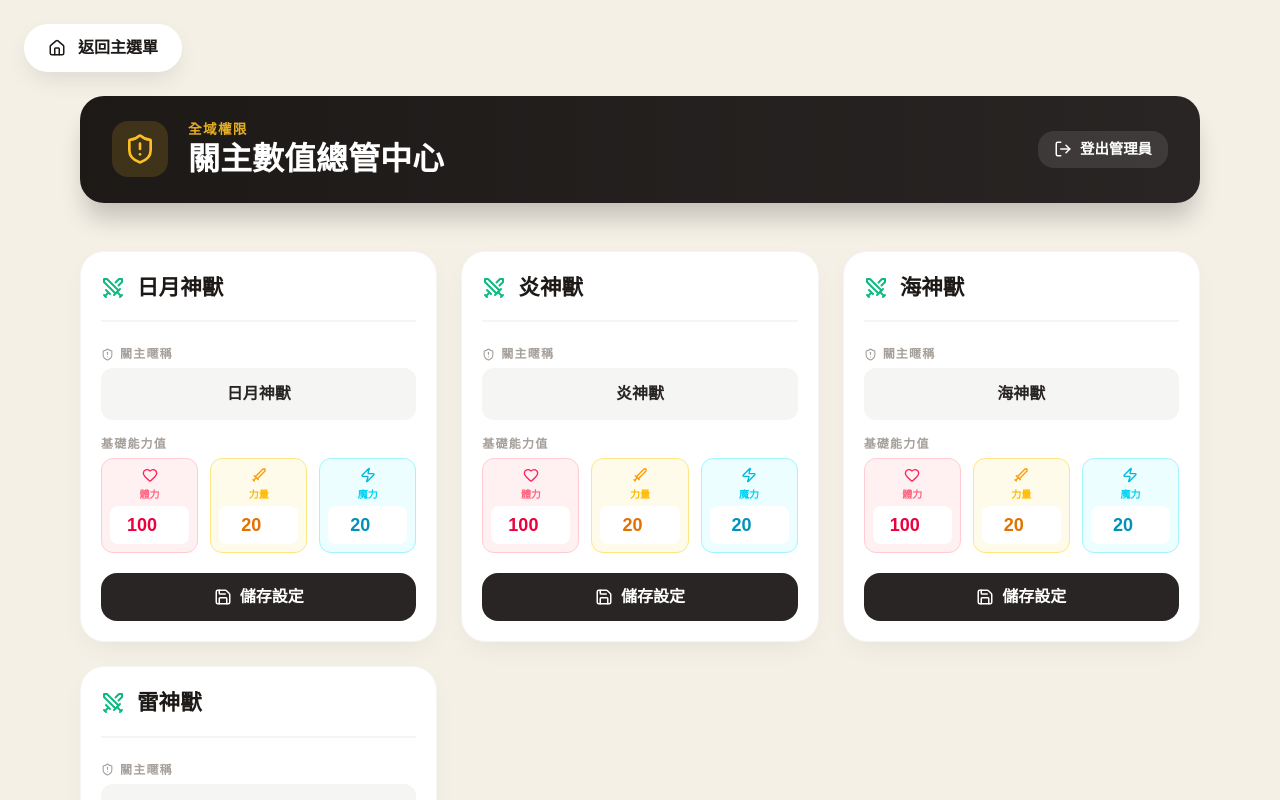
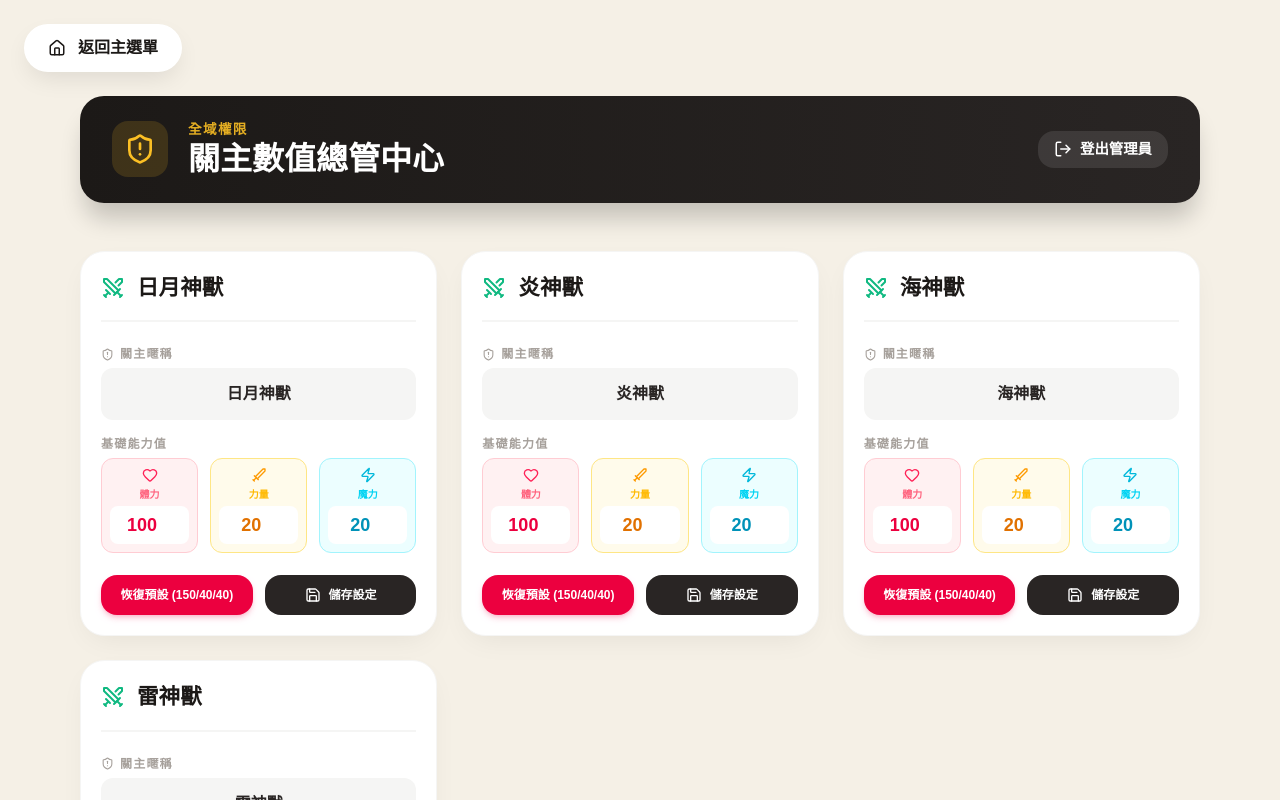
Before and after one commit to VisTzem/beat2, a Next.js app: page /guide/masters in a window 1280 px wide. Shown: the top 800 px of the page. Built offline with nearby package versions, Linux system fonts and the light colour scheme; no server answers; the database is empty; sample sign-in values are in the browser's storage; a web font is replaced by a local one.

Commit message:
feat: add restore defaults (150/40/40) buttons for guide masters page

```diff
--- a/src/app/guide/masters/page.tsx
+++ b/src/app/guide/masters/page.tsx
@@ -62,6 +62,35 @@ export default function MastersDashboardPage() {
       console.error("Save error:", error);
       alert("儲存失敗，請檢查連線");
       setIsSaving(null);
+    }
+  };
+
+  const handleResetDefault = async (id: string) => {
+    const beastNames = ["日月神獸", "炎神獸", "海神獸", "雷神獸"];
+    const idx = parseInt(id.replace("master", "")) - 1;
+    const defaultName = beastNames[idx] || "神獸";
+
+    if (!confirm(`確定要將 ${masters[id]?.name || defaultName} 恢復成預設數值 (生命150, 力量40, 魔力40) 嗎？`)) return;
+
+    const updated = {
+      ...masters[id],
+      stamina: 150,
+      strength: 40,
+      magic: 40
+    };
+
+    setMasters(prev => ({ ...prev, [id]: updated }));
+
+    try {
+      await update(ref(db, `masters/${id}`), {
+        stamina: 150,
+        strength: 40,
+        magic: 40
+      });
+      alert("已成功恢復預設值並儲存！");
+    } catch (e) {
+      console.error(e);
+      alert("儲存失敗，請檢查連線！");
     }
   };
 
@@ -143,13 +172,21 @@ export default function MastersDashboardPage() {
                       </div>
                     </div>
 
-                    <button
-                      onClick={() => handleSave(masterId)}
-                      disabled={isSaving === masterId}
-                      className={`guide-op-btn w-full py-3 mt-1 transition-all ${isSaving === masterId ? 'bg-emerald-500 text-white scale-95' : 'bg-stone-800 text-white hover:bg-stone-700'}`}
-                    >
-                      {isSaving === masterId ? <><ShieldAlert size={18}/> 已儲存！</> : <><Save size={18}/> 儲存設定</>}
-                    </button>
+                    <div className="flex gap-3 mt-1.5 w-full">
+                      <button
+                        onClick={() => handleResetDefault(masterId)}
+                        className="guide-op-btn flex-1 py-3 bg-rose-600 hover:bg-rose-500 text-white font-bold transition-all text-xs rounded-xl shadow-md shadow-rose-600/20"
+                      >
+                        恢復預設 (150/40/40)
+                      </button>
+                      <button
+                        onClick={() => handleSave(masterId)}
+                        disabled={isSaving === masterId}
+                        className={`guide-op-btn flex-1 py-3 transition-all text-xs rounded-xl ${isSaving === masterId ? 'bg-emerald-500 text-white scale-95' : 'bg-stone-800 text-white hover:bg-stone-700'}`}
+                      >
+                        {isSaving === masterId ? <><ShieldAlert size={16}/> 已儲存！</> : <><Save size={16}/> 儲存設定</>}
+                      </button>
+                    </div>
                   </div>
                 </div>
               );
```
